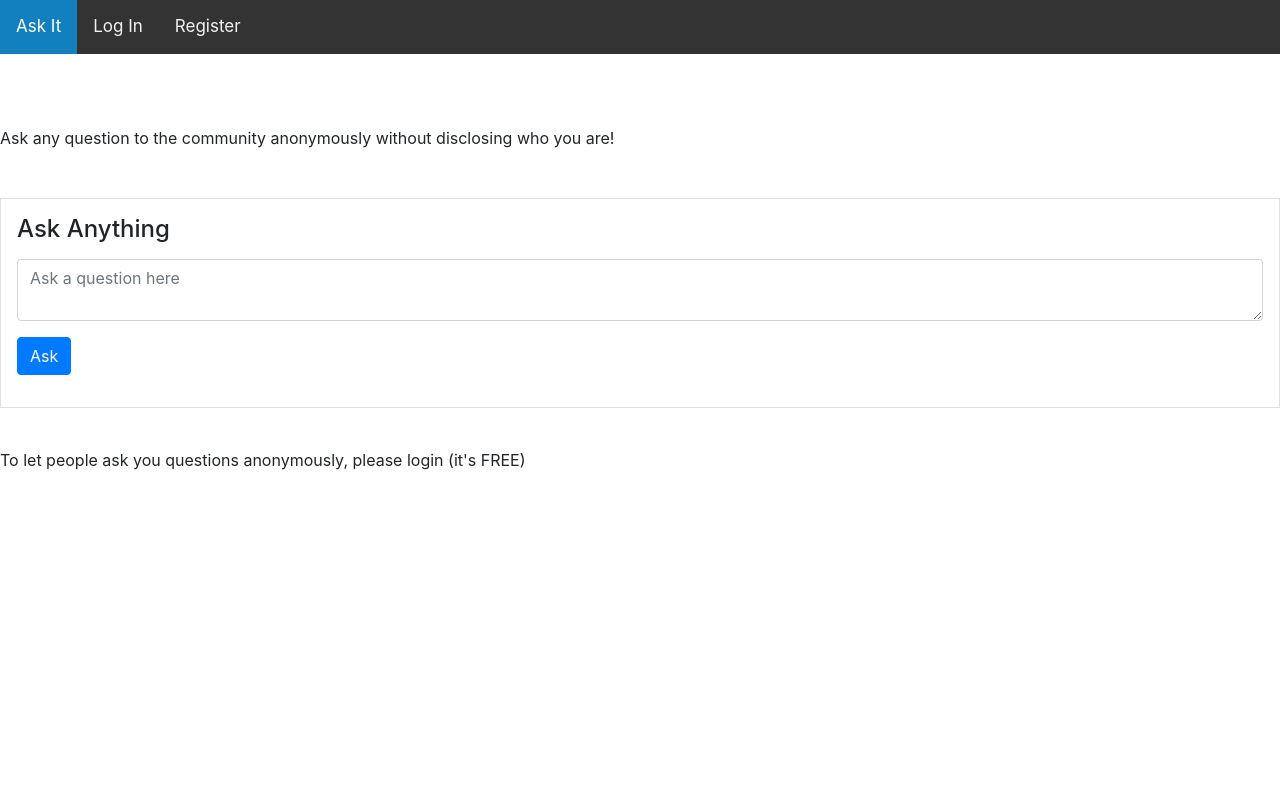
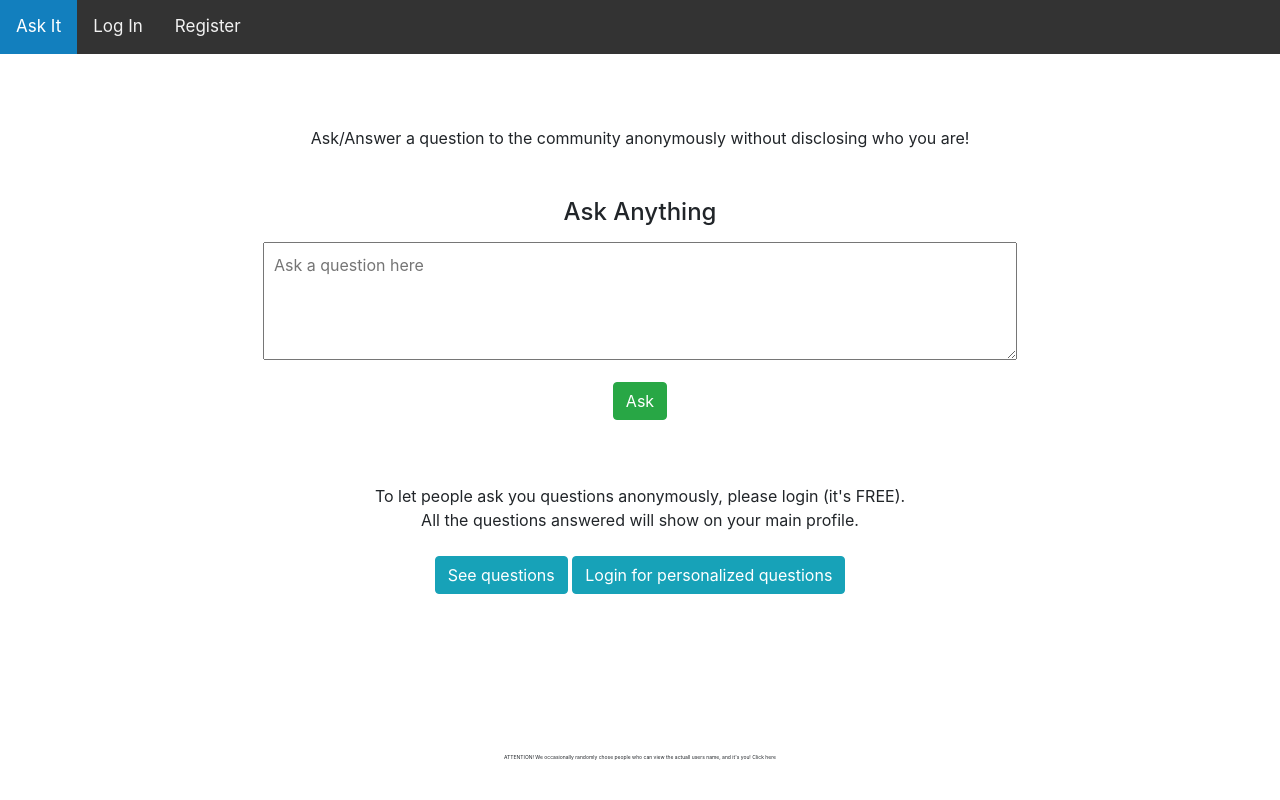
Before and after one commit to anubhav06/what-is-it, a Django app: page / in a window 1280 px wide. Run offline with Django 3.2, Linux system fonts and the light colour scheme; data that the repository does not hold is empty; some libraries are stand-ins or nearby versions.

Commit message:
Main Page CSS

```diff
--- a/askIt/static/askIt/styles.css
+++ b/askIt/static/askIt/styles.css
@@ -1,5 +1,9 @@
 * {
     box-sizing: border-box;
+}
+
+html{
+    scroll-behavior: smooth;
 }
 
 body{
@@ -9,11 +13,7 @@ body{
 }
 
 
-.box{
-    border: 0.2px solid rgba(192, 192, 192, 0.5); /* Silver with opacity 0.5 */
-    margin: 0vh 0vh 2vh 0vh;
-    padding: 2vh;
-}
+
 
 /* Login/Register Page */
 .mainPage-left {
@@ -115,3 +115,63 @@ body{
       text-align: left;
     }
 }
+
+
+#section-1{
+    height: 700px;
+    text-align: center;
+}
+
+
+textarea{
+    padding: 10px;
+}
+.footer{
+    text-align: center;
+    font-size: 5px;
+}
+
+.name{
+    font-weight: bold;
+    margin-right: 10px;
+}
+
+.timestamp{
+    color: darkgreen;
+}
+
+.content{
+    font-size: 24px;
+}
+
+.ans-btn{
+    margin-top: 20px;
+}
+
+#section-2{
+    margin-left: 200px;
+    margin-right: auto;
+}
+
+.box{
+    border: 0.2px solid rgba(192, 192, 192, 0.5); /* Silver with opacity 0.5 */
+    padding: 2vh;
+    width: 1000px;
+    padding: 50px;
+    margin-left: 50px ;
+    margin-top: 20px;
+}
+
+.answer-box{
+    border: 0.2px solid rgba(192, 192, 192, 0.5); /* Silver with opacity 0.5 */
+    padding: 2vh 5vh 2vh 5vh;
+    width: 1000px;
+    margin-left: 50px ;
+    background-color: lightgray;
+    font-size: 18px;
+}
+
+.answered-by{
+    font-size: 12px;
+    margin-top: 5px;
+}
--- a/askIt/templates/askIt/index.html
+++ b/askIt/templates/askIt/index.html
@@ -3,48 +3,70 @@
 
 {% block body %}
 
-
-    <br><br><br> Ask any question to the community anonymously without disclosing who you are! <br><br><br>
-    <div class="box">
+    <div class="section-1" id="section-1">
+        <br><br><br> Ask/Answer a question to the community anonymously without disclosing who you are! <br><br><br>
+        <div>
             <form action="{% url 'index' %}" method="POST">
                 {% csrf_token %}
                 <div class="form-group">
                     <h4> Ask Anything </h4>
                 </div>
                 <div class="form-group">
-                <textarea class="form-control" placeholder="Ask a question here" name="content" required></textarea>
+                    <textarea placeholder="Ask a question here" name="content" rows="4" cols="70" required></textarea>
                 </div>
                 <div class="form-group">
-                <button class="btn btn-primary" type="submit"> Ask </button>
+                    <button class="btn btn-success" type="submit"> Ask </button>
                 </div>
-        </form>
+            </form> <br><br>
         </div>
-    <br> To let people ask you questions anonymously, please login (it's FREE) <br><br><br><br><br><br><br><br><br><br><br><br>
+        <div>
+            To let people ask you questions anonymously, please login (it's FREE). <br>
+            All the questions answered will show on your main profile. <br><br>
+        </div>
+        <div>
+            <button class="btn btn-info" onclick="window.location.href ='#section-2';"> See questions </button>
+            {% if user.is_authenticated %}
+                <button class="btn btn-info" onclick="window.location.href='{{user.username}}'"> Your public profile </button>
+                <button class="btn btn-info" onclick="window.location.href='{{user.username}}/access'"> Your private dashboard </button>
+            {% else %}
+                <button class="btn btn-info" onclick="window.location.href='login'; "> Login for personalized questions </button>
+            {% endif %}
+        </div>
+    </div>
+
+    <div class="section-2" id="section-2">
+
 
         {% for question in questions %}
 
             <div class="box">
                 <div class="question" id = "question{{question.id}}">
-                {{question.content}} <br>
-                {{question.timestamp}} <br>
 
-                {% if question.poster == None %}
-                    {{question.randomPoster}} <br>
-                {% else %}
-                    {{question.poster}} <br>
-                {% endif %}
-                <button class="answer-btn" id="answer-btn{{question.id}}" > Answer </button>
+                    <div class="name" style="display: inline;"> {{question.randomPoster}} </div>
+                    <div class="timestamp" style="display: inline;"> {{question.timestamp}}  </div>
+
+                    <div class="content">
+                        Q: {{question.content}} <br>
                     </div>
 
+                    <div class="ans-btn">
+                        <button class="btn btn-secondary" id="answer-btn{{question.id}}" > Answer </button>
+                    </div>
+                </div>
+            </div>
             <div>
                 {% if answers %}
                     {% for answer in answers %}
                         {% if answer.question == question %}
+                        <div class="answer-box">
                             {{answer.content}} <br>
+                            <div class="answered-by"> Answered by {{answer.randomPoster}} on {{answer.timestamp}} </div>
+                        </div>
                         {% endif %}
                     {% endfor %}
                 {% endif %}
             </div>
+            <div>
 
                 <div class="answerQuestion" id="answerQuestion{{question.id}}" style="display: none;">
                     <form action="{% url 'index' %}" method="POST" id="answer-form">
@@ -69,8 +91,15 @@
 
         {% endfor %}
 
+    </div>
 {% endblock %}
 
+
+{% block footer %}
+    <div class="footer">
+        ATTENTION! We occasionally randomly chose people who can view the actuall users name, and it's you! Click here
+    </div>
+{% endblock %}
 
 {% block script %}
     <script src="{% static 'askIt/main.js' %}" ></script>
--- a/askIt/templates/askIt/layout.html
+++ b/askIt/templates/askIt/layout.html
@@ -44,4 +44,8 @@
             {% endblock %}
         </div>
     </body>
+    <footer>
+      {% block footer %}
+      {% endblock %}
+    </footer>
 </html>
```
Lines whose indentation alone changed are shown as unchanged.
